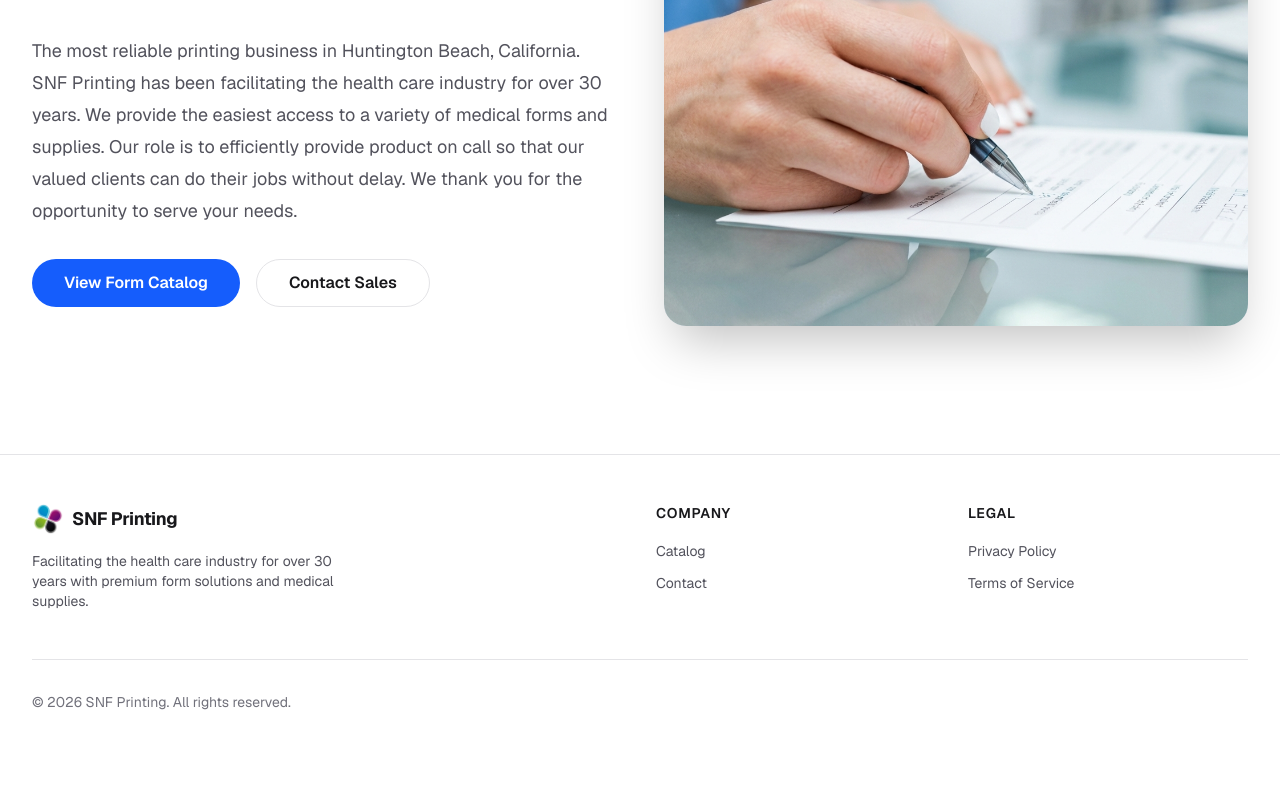
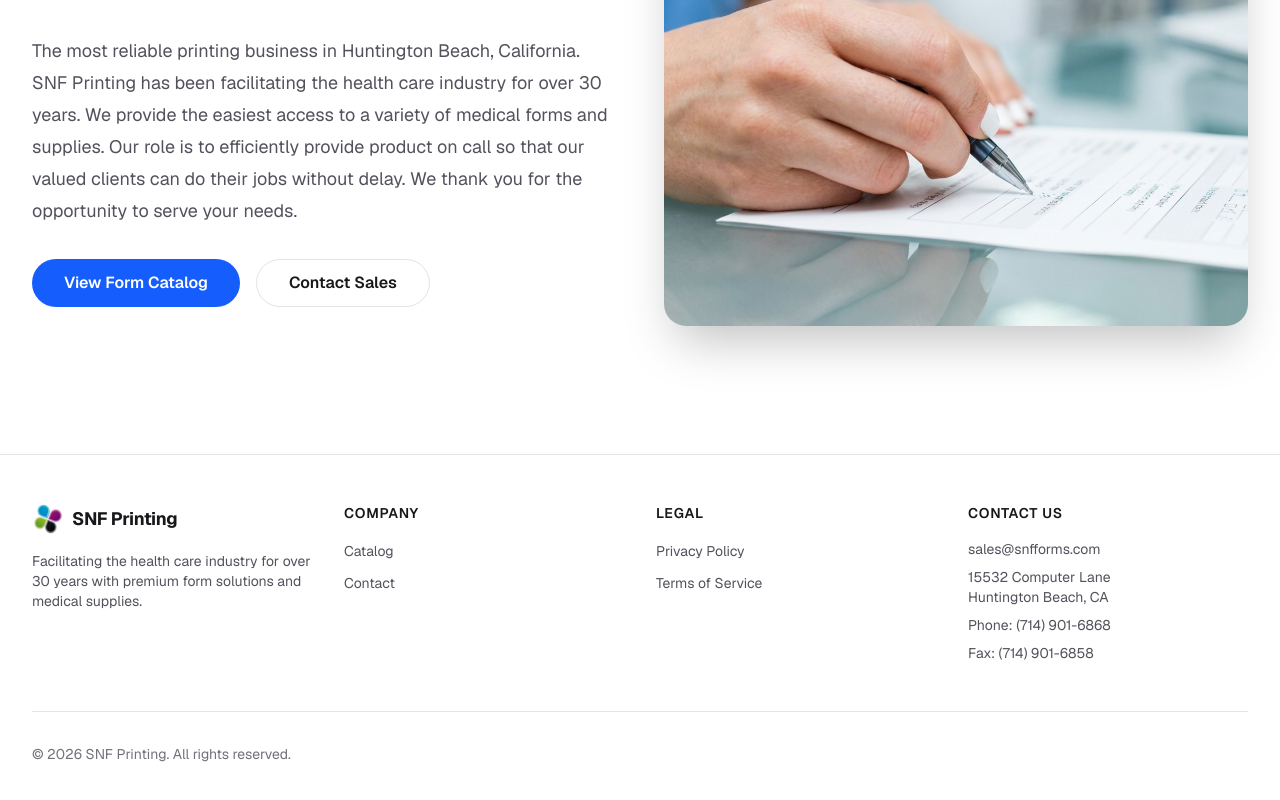
Before and after one commit to EthanThatOneKid/snfforms.com, a Next.js app: page / in a window 1280 px wide. Shown: the part 386-1186 px from the top of the page. Before the commit the page ends 1146 px from the top, so only its background shows below. Built offline with nearby package versions, Linux system fonts and the light colour scheme.

Commit message:
fix: contact form padding and resend logging

```diff
--- a/package.json
+++ b/package.json
@@ -26,6 +26,7 @@
     "react": "19.2.3",
     "react-dom": "19.2.3",
     "react-google-recaptcha-v3": "^1.11.0",
+    "resend": "^6.9.1",
     "tailwind-merge": "^3.4.0",
     "use-debounce": "^10.1.0"
   },
--- a/src/app/api/contact/route.ts
+++ b/src/app/api/contact/route.ts
@@ -1,5 +1,6 @@
 import { NextResponse } from 'next/server';
 import { appendContactMessage, ContactFormData } from '@/lib/sheets';
+import { Resend } from 'resend';
 
 export async function POST(request: Request) {
   try {
@@ -46,6 +47,33 @@
 
     await appendContactMessage(contactData);
 
+    const resend = new Resend(process.env.RESEND_API_KEY);
+
+    console.log('Attempting to send email via Resend...');
+    const { data: emailData, error: emailError } = await resend.emails.send({
+      from: process.env.FROM_EMAIL || 'SNF Forms <onboarding@resend.dev>',
+      to: process.env.CONTACT_EMAIL || 'ethan@thatonekid.com',
+      subject: `${name} sent you a message`,
+      html: `
+        <h2>New Contact Form Submission</h2>
+        <p><strong>Name:</strong> ${name}</p>
+        <p><strong>Email:</strong> ${email}</p>
+        <p><strong>Phone:</strong> ${phone || 'N/A'}</p>
+        <p><strong>Message:</strong></p>
+        <p>${message.replace(/\n/g, '<br>')}</p>
+      `,
+      replyTo: email,
+    });
+
+    if (emailError) {
+      console.error('Resend API Error:', emailError);
+      // We don't fail the whole request because the sheet update succeeded,
+      // but we should probably log it very clearly.
+      // Optionally we could return a warning.
+    } else {
+      console.log('Email sent successfully:', emailData);
+    }
+
     return NextResponse.json({ success: true });
   } catch (error) {
     console.error('Error processing contact form:', error);
--- a/src/app/contact/page.tsx
+++ b/src/app/contact/page.tsx
@@ -9,15 +9,16 @@
 import { Input } from '@/components/ui/input';
 import { Textarea } from '@/components/ui/textarea';
 import { Label } from '@/components/ui/label';
+import { Card, CardContent } from '@/components/ui/card';
+import { Alert, AlertDescription, AlertTitle } from '@/components/ui/alert';
 import {
-  Card,
-  CardContent,
-  CardDescription,
-  CardHeader,
-  CardTitle,
-} from '@/components/ui/card';
-import { Alert, AlertDescription, AlertTitle } from '@/components/ui/alert';
-import { CheckCircle2, AlertCircle } from 'lucide-react';
+  CheckCircle2,
+  AlertCircle,
+  Mail,
+  MapPin,
+  Phone,
+  Printer,
+} from 'lucide-react';
 
 function ContactForm() {
   const { executeRecaptcha } = useGoogleReCaptcha();
@@ -87,16 +88,9 @@
 
   return (
     <Card>
-      <CardHeader>
-        <CardTitle>Contact SNF Printing</CardTitle>
-        <CardDescription>
-          Have a question or need a quote? Fill out the form below and
-          we&apos;ll get back to you as soon as possible.
-        </CardDescription>
-      </CardHeader>
       <CardContent>
         {status === 'success' ? (
-          <Alert className="mb-6 bg-green-50 text-green-900 border-green-200">
+          <Alert className="bg-green-50 text-green-900 border-green-200">
             <CheckCircle2 className="h-4 w-4 text-green-600" />
             <AlertTitle>Message Sent!</AlertTitle>
             <AlertDescription>
@@ -203,12 +197,75 @@
 
 export default function ContactPage() {
   return (
-    <div className="container mx-auto pt-32 pb-10 px-4 max-w-2xl">
-      <GoogleReCaptchaProvider
-        reCaptchaKey={process.env.NEXT_PUBLIC_RECAPTCHA_SITE_KEY || ''}
-      >
-        <ContactForm />
-      </GoogleReCaptchaProvider>
+    <div className="container mx-auto pt-32 pb-10 px-4 max-w-5xl">
+      <div className="grid grid-cols-1 lg:grid-cols-2 gap-12">
+        <div className="space-y-8">
+          <div>
+            <h1 className="text-3xl font-bold tracking-tight">Get in touch</h1>
+            <p className="mt-4 text-lg text-muted-foreground">
+              Have a question or need a quote? Fill out the form or reach out to
+              us directly using the contact information below.
+            </p>
+          </div>
+
+          <div className="space-y-6">
+            <div className="flex items-start space-x-4">
+              <Mail className="h-6 w-6 text-primary mt-1" />
+              <div>
+                <h3 className="font-semibold">Email</h3>
+                <p className="text-muted-foreground">
+                  <a
+                    href="mailto:sales@snfforms.com"
+                    className="hover:underline"
+                  >
+                    sales@snfforms.com
+                  </a>
+                </p>
+              </div>
+            </div>
+
+            <div className="flex items-start space-x-4">
+              <MapPin className="h-6 w-6 text-primary mt-1" />
+              <div>
+                <h3 className="font-semibold">Corporate Headquarters</h3>
+                <p className="text-muted-foreground">
+                  15532 Computer Lane
+                  <br />
+                  Huntington Beach, CA
+                </p>
+              </div>
+            </div>
+
+            <div className="flex items-start space-x-4">
+              <Phone className="h-6 w-6 text-primary mt-1" />
+              <div>
+                <h3 className="font-semibold">Phone</h3>
+                <p className="text-muted-foreground">
+                  <a href="tel:+17149016868" className="hover:underline">
+                    (714) 901-6868
+                  </a>
+                </p>
+              </div>
+            </div>
+
+            <div className="flex items-start space-x-4">
+              <Printer className="h-6 w-6 text-primary mt-1" />
+              <div>
+                <h3 className="font-semibold">Fax</h3>
+                <p className="text-muted-foreground">(714) 901-6858</p>
+              </div>
+            </div>
+          </div>
+        </div>
+
+        <div>
+          <GoogleReCaptchaProvider
+            reCaptchaKey={process.env.NEXT_PUBLIC_RECAPTCHA_SITE_KEY || ''}
+          >
+            <ContactForm />
+          </GoogleReCaptchaProvider>
+        </div>
+      </div>
     </div>
   );
 }
--- a/src/components/footer.tsx
+++ b/src/components/footer.tsx
@@ -6,7 +6,7 @@
     <footer className="border-t border-zinc-200 bg-white dark:border-zinc-800 dark:bg-black">
       <div className="mx-auto max-w-7xl px-4 py-12 sm:px-6 lg:px-8">
         <div className="grid grid-cols-1 gap-8 md:grid-cols-4">
-          <div className="col-span-1 md:col-span-2">
+          <div className="col-span-1">
             <Link href="/" className="flex items-center gap-2">
               <Image
                 src="/logo-transparent.svg"
@@ -31,7 +31,7 @@
             <ul className="mt-4 space-y-2">
               <li>
                 <Link
-                  href="#"
+                  href="/forms"
                   className="text-sm text-zinc-600 transition-colors hover:text-zinc-900 dark:text-zinc-400 dark:hover:text-zinc-100"
                 >
                   Catalog
@@ -39,7 +39,7 @@
               </li>
               <li>
                 <Link
-                  href="#"
+                  href="/contact"
                   className="text-sm text-zinc-600 transition-colors hover:text-zinc-900 dark:text-zinc-400 dark:hover:text-zinc-100"
                 >
                   Contact
@@ -70,6 +70,39 @@
               </li>
             </ul>
           </div>
+          <div>
+            <h3 className="text-sm font-semibold uppercase tracking-wider text-zinc-900 dark:text-white">
+              Contact Us
+            </h3>
+            <ul className="mt-4 space-y-2 text-sm text-zinc-600 dark:text-zinc-400">
+              <li>
+                <a
+                  href="mailto:sales@snfforms.com"
+                  className="transition-colors hover:text-zinc-900 dark:hover:text-zinc-100"
+                >
+                  sales@snfforms.com
+                </a>
+              </li>
+              <li>
+                <p>15532 Computer Lane</p>
+                <p>Huntington Beach, CA</p>
+              </li>
+              <li>
+                <p>
+                  Phone:{' '}
+                  <a
+                    href="tel:+17149016868"
+                    className="transition-colors hover:text-zinc-900 dark:hover:text-zinc-100"
+                  >
+                    (714) 901-6868
+                  </a>
+                </p>
+              </li>
+              <li>
+                <p>Fax: (714) 901-6858</p>
+              </li>
+            </ul>
+          </div>
         </div>
         <div className="mt-12 border-t border-zinc-200 pt-8 dark:border-zinc-800">
           <p className="text-sm text-zinc-500 dark:text-zinc-500">
```
Also changed, not shown: 2 other files (tests, documents, lock files or other folders).
